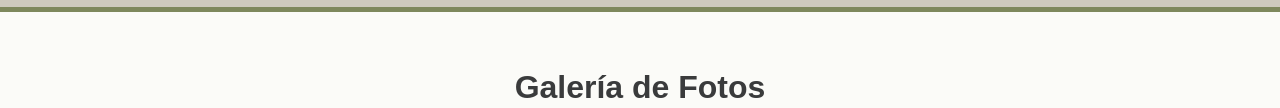
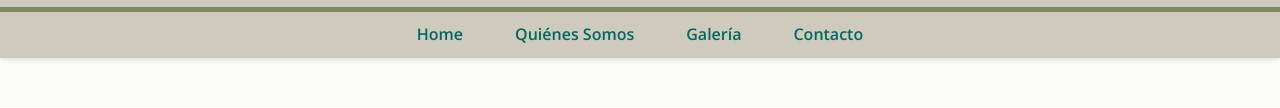
Before and after one commit to jotadroid/humedrio, a plain HTML site: page index.html in a window 1280 px wide. Shown: the part 313-421 px from the top of the page. Drawn offline with nearby package versions, Linux system fonts and the light colour scheme.

Commit message:
quienes somos

```diff
--- a/index.html
+++ b/index.html
@@ -15,6 +15,14 @@
         <!-- Podrías añadir un subtítulo o un logo pequeño aquí si quisieras -->
     </header>
 
+    <nav class="sub-menu">
+        <ul>
+            <li><a href="#index.html">Home</a></li>
+            <li><a href="quienes_somos.html">Quiénes Somos</a></li>
+            <li><a href="#galeria-fotos">Galería</a></li>
+            <li><a href="#contacto">Contacto</a></li>
+        </ul>
+    </nav>
     <main>
         <section id="galeria-fotos" class="galeria-section">
             <h2>Galería de Fotos</h2>
--- a/style.css
+++ b/style.css
@@ -19,6 +19,38 @@
     margin: 0;
     padding: 0;
     box-sizing: border-box;
+}
+
+.sub-menu {
+    background-color: var(--color-beige-claro);
+    padding: 10px 0;
+    text-align: center;
+    box-shadow: 0 2px 4px rgba(0,0,0,0.1);
+}
+
+.sub-menu ul {
+    list-style: none;
+    margin: 0;
+    padding: 0;
+    display: inline-flex;
+    gap: 20px;
+}
+
+.sub-menu li {
+    display: inline;
+}
+
+.sub-menu a {
+    text-decoration: none;
+    color: #00695c;
+    font-weight: bold;
+    padding: 8px 16px;
+    border-radius: 4px;
+    transition: background-color 0.3s ease;
+}
+
+.sub-menu a:hover {
+    background-color: #b2dfdb;
 }
 
 body {
```
Also changed, not shown: quienes_somos.html (added, +69 -0 lines).
